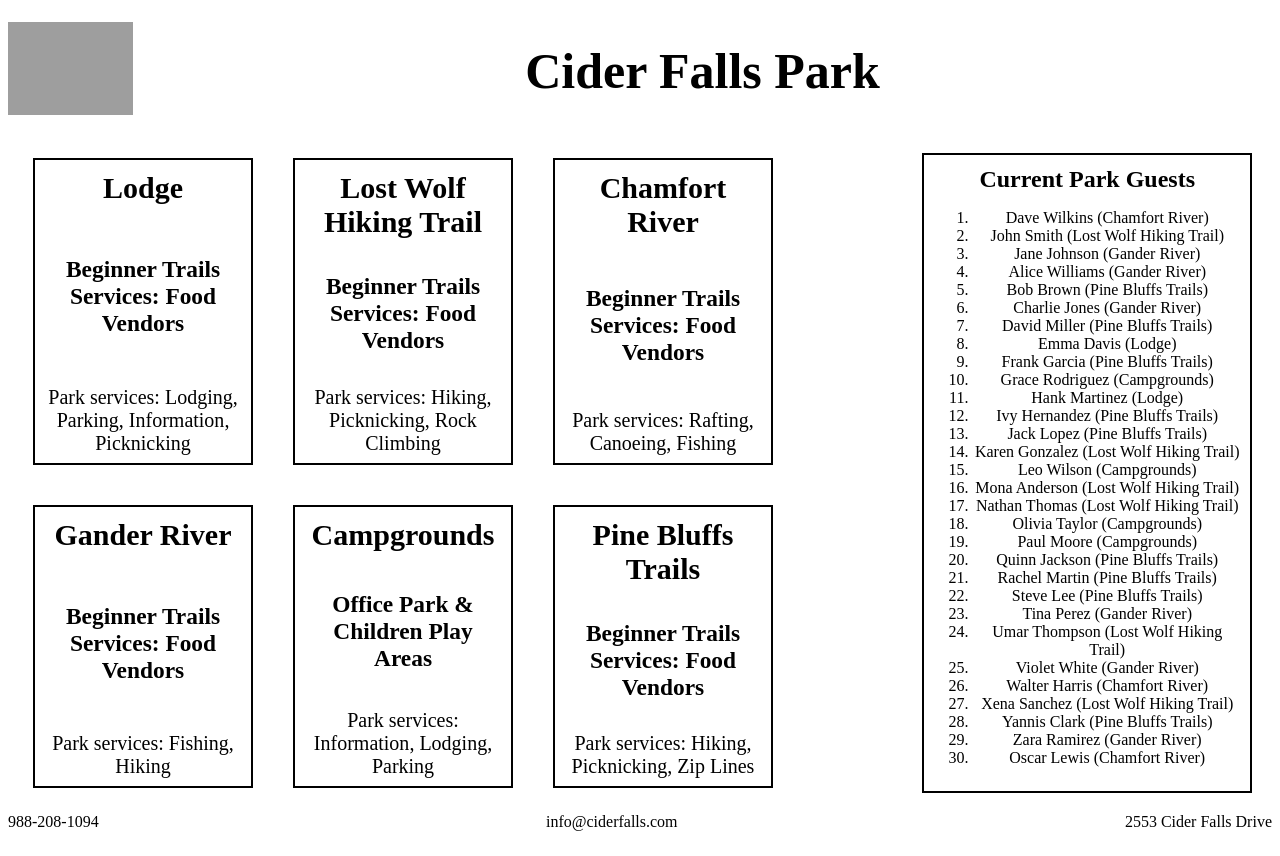
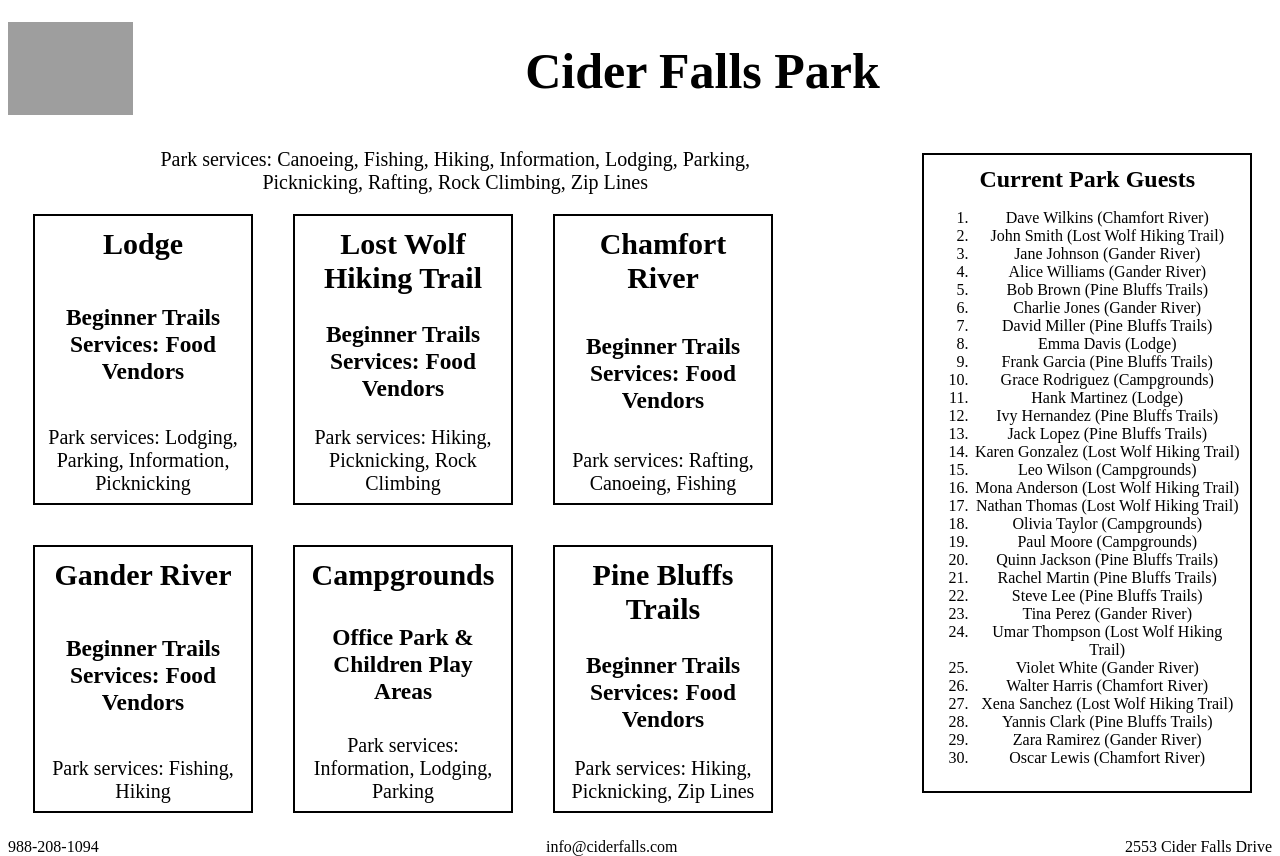
Before and after one commit to NSS-Day-Cohort-76/Cider-Falls-client-fdyufq, a plain HTML site: page src/index.html in a window 1280 px wide. Before the commit the page ends 831 px from the top, so only its background shows below. Drawn offline with Linux system fonts and the light colour scheme; grey boxes are pictures that could not be loaded.

Commit message:
Added services list at top of page to meet requirements

```diff
--- a/src/index.html
+++ b/src/index.html
@@ -20,6 +20,7 @@
 
         <main>
             <div id="area__section">
+                <div id="service__list"></div>
                 <div id="first__three">
                     <div  class="area" id="lodge"></div>
                     <div data-type="area" class="area" id="lostWolfHikingTrail"></div>
--- /dev/null
+++ b/src/scripts/displayServices.js
@@ -0,0 +1,14 @@
+import { getServices } from "./Database.js"
+
+export const displayServicesHTML = () => {
+    const services = getServices()
+    let html = "Park services: "
+    let serviceList = []
+    for (const service of services) {
+        serviceList.push(`<span data-type="service"
+            data-name="${service.service}" data-id="${service.id}"> ${service.service}</span>`)
+    }
+    html += `${serviceList.join(", ")}`
+
+    return html
+}
--- a/src/scripts/main.js
+++ b/src/scripts/main.js
@@ -5,6 +5,7 @@ import { ganderHTML } from "./ganderRiver.JS";
 import { campgroundsHTML } from "./campgrounds.js";
 import { pineBluffsHTML } from "./pineBluffs.js";
 import { guestHTML } from "./guestHTML.js";
+import { displayServicesHTML } from "./displayServices.js";
 import { serviceEventListener } from "./eventListeners.js";
 import { areaEventListener } from "./eventListeners.js";
 import { guestEventListener } from "./eventListeners.js";
@@ -30,6 +31,9 @@ pineBluffsSection.innerHTML = pineBluffsHTML()
 const guestSection = document.querySelector("#guests__section")
 guestSection.innerHTML = guestHTML()
 
+const displayServices = document.querySelector("#service__list")
+displayServices.innerHTML = displayServicesHTML()
+
 serviceEventListener()
 areaEventListener()
 guestEventListener()
--- a/src/styles/main.css
+++ b/src/styles/main.css
@@ -16,6 +16,12 @@ header {
 
 main {
     flex: 1;
+}
+#service__list {
+    font-size: 20px;
+    text-align: center;
+    width: 70%;
+    margin-top: 10px;
 }
 
 h2 {margin: 3px 0px;}
```
